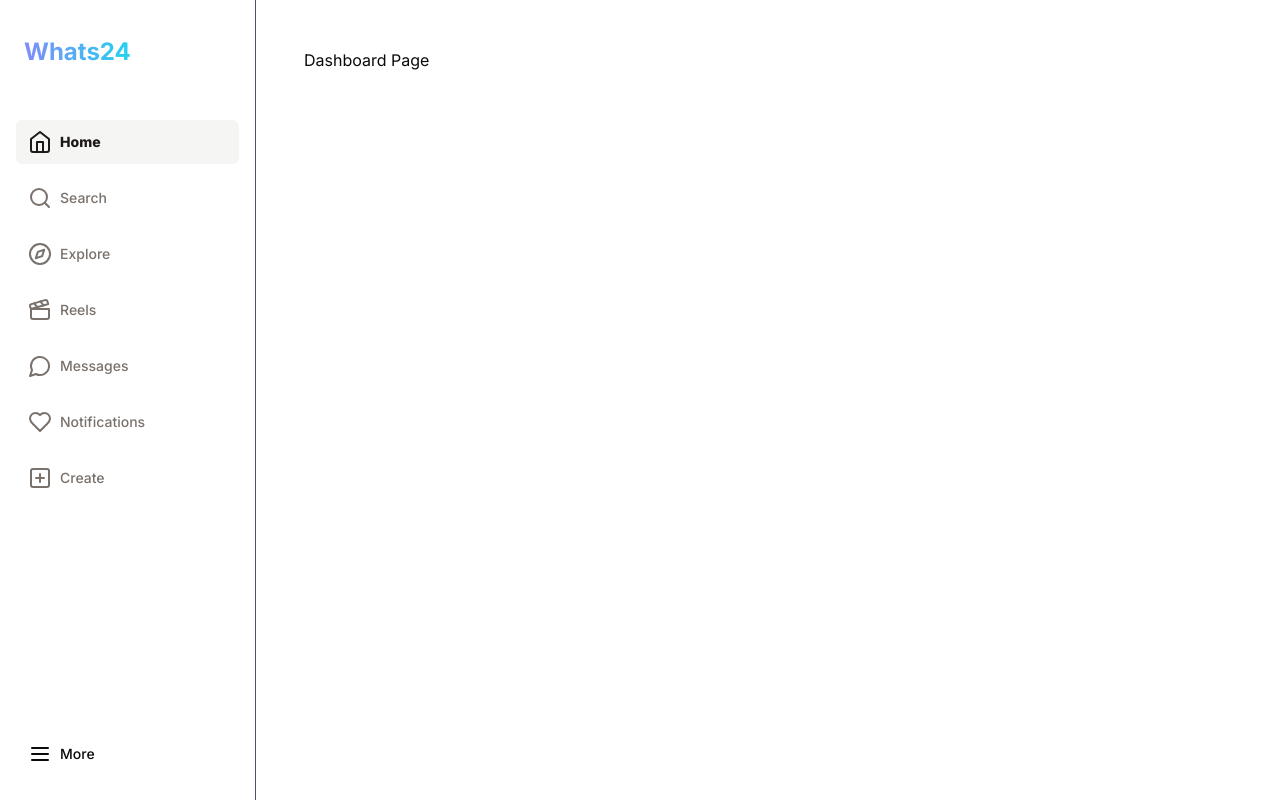
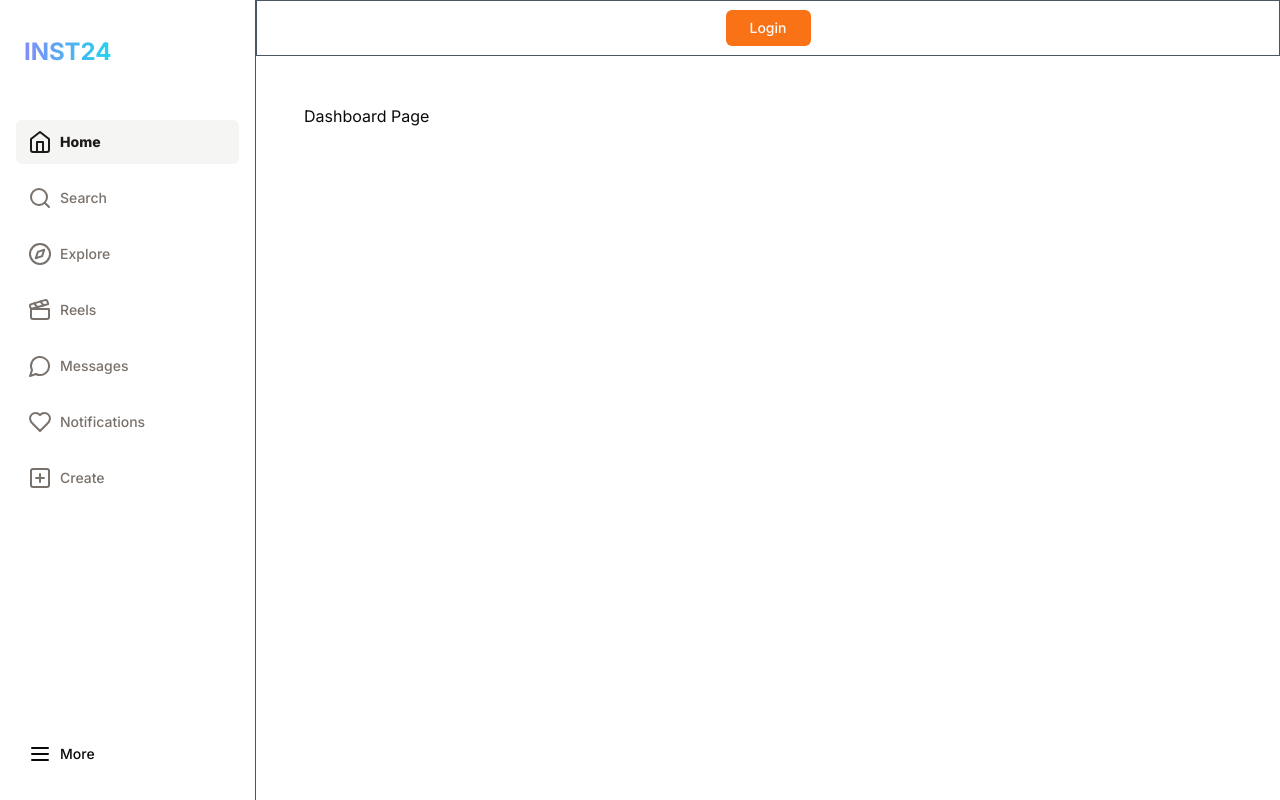
Before and after one commit to NeilRow56/inst2024, a Next.js app: page /dashboard in a window 1280 px wide. Built offline with nearby package versions, Linux system fonts and the light colour scheme; no server answers.

Commit message:
Clerk authentication set up

```diff
--- a/package.json
+++ b/package.json
@@ -9,6 +9,8 @@
     "lint": "next lint"
   },
   "dependencies": {
+    "@clerk/nextjs": "^4.29.7",
+    "@clerk/themes": "^1.7.9",
     "@radix-ui/react-dropdown-menu": "^2.0.6",
     "@radix-ui/react-label": "^2.0.2",
     "@radix-ui/react-slot": "^1.0.2",
--- /dev/null
+++ b/src/app/(clerk)/layout.tsx
@@ -0,0 +1,7 @@
+const ClerkLayout = ({ children }: { children: React.ReactNode }) => {
+  return (
+    <div className="flex h-full items-center justify-center">{children}</div>
+  )
+}
+
+export default ClerkLayout
--- /dev/null
+++ b/src/app/(clerk)/sign-in/[[...sign-in]]/page.tsx
@@ -0,0 +1,5 @@
+import { SignIn } from '@clerk/nextjs'
+
+export default function Page() {
+  return <SignIn />
+}
--- /dev/null
+++ b/src/app/(clerk)/sign-up/[[...sign-up]]/page.tsx
@@ -0,0 +1,5 @@
+import { SignUp } from '@clerk/nextjs'
+
+export default function Page() {
+  return <SignUp />
+}
--- a/src/app/dashboard/layout.tsx
+++ b/src/app/dashboard/layout.tsx
@@ -1,3 +1,4 @@
+import Navbar from '@/components/dashboard-layout/Navbar'
 import Sidebar from '@/components/dashboard-layout/Sidebar'
 import React, { ReactNode } from 'react'
 
@@ -7,8 +8,11 @@ function DashboardLayout({ children }: { children: ReactNode }) {
       <div className="w-20 flex-none border-gray-600 md:border-r lg:w-64">
         <Sidebar />
       </div>
-      <div className="mx-auto mt-20 w-full max-w-7xl flex-1 flex-grow p-4 sm:p-6 md:mt-0 md:overflow-y-auto md:p-12">
-        {children}
+      <div className="flex  w-full flex-col">
+        <Navbar />
+        <div className="mx-auto mt-20 w-full max-w-7xl flex-1 flex-grow p-4 sm:p-6 md:mt-0 md:overflow-y-auto md:p-12">
+          {children}
+        </div>
       </div>
     </div>
   )
--- a/src/app/layout.tsx
+++ b/src/app/layout.tsx
@@ -2,11 +2,14 @@ import type { Metadata } from 'next'
 import { Inter } from 'next/font/google'
 import './globals.css'
 import { ThemeProvider } from '@/components/providers/ThemeProvider'
+import { ClerkProvider } from '@clerk/nextjs'
+import { dark } from '@clerk/themes'
+import Navbar from '@/components/dashboard-layout/Navbar'
 
 const inter = Inter({ subsets: ['latin'] })
 
 export const metadata: Metadata = {
-  title: 'Create Next App',
+  title: 'Inst2024',
   description: 'Generated by create next app',
 }
 
@@ -16,6 +19,11 @@ export default function RootLayout({
   children: React.ReactNode
 }) {
   return (
+    <ClerkProvider
+      appearance={{
+        baseTheme: dark,
+      }}
+    >
       <html lang="en" suppressHydrationWarning={true}>
         <body className={inter.className}>
           <ThemeProvider
@@ -28,5 +36,6 @@ export default function RootLayout({
           </ThemeProvider>
         </body>
       </html>
+    </ClerkProvider>
   )
 }
--- a/src/components/dashboard-layout/Logo.tsx
+++ b/src/components/dashboard-layout/Logo.tsx
@@ -17,7 +17,7 @@ function Logo() {
       <p
         className={` hidden bg-gradient-to-r from-indigo-400 to-cyan-400 bg-clip-text text-2xl font-bold text-transparent lg:block`}
       >
-        Whats24
+        INST24
       </p>
     </Link>
   )
--- /dev/null
+++ b/src/components/dashboard-layout/Navbar.tsx
@@ -0,0 +1,24 @@
+import { UserButton } from '@clerk/nextjs'
+import { Button } from '../ui/button'
+import Link from 'next/link'
+import { auth } from '@clerk/nextjs'
+
+function Navbar() {
+  const { userId } = auth()
+
+  return (
+    <div className="flex h-14 w-full items-center justify-center border border-gray-600  bg-white  px-2 dark:bg-neutral-950 md:px-12  lg:px-48">
+      <div className=" flex gap-6 ">
+        {userId ? (
+          <UserButton afterSignOutUrl="/" />
+        ) : (
+          <Button asChild size="sm" className="px-6  ">
+            <Link href="/sign-in">Login</Link>
+          </Button>
+        )}
+      </div>
+    </div>
+  )
+}
+
+export default Navbar
--- /dev/null
+++ b/src/middleware.ts
@@ -0,0 +1,12 @@
+import { authMiddleware } from '@clerk/nextjs'
+
+// This example protects all routes including api/trpc routes
+// Please edit this to allow other routes to be public as needed.
+// See https://clerk.com/docs/references/nextjs/auth-middleware for more information about configuring your Middleware
+export default authMiddleware({
+  publicRoutes: ['/', '/dashboard'],
+})
+
+export const config = {
+  matcher: ['/((?!.+\\.[\\w]+$|_next).*)', '/', '/(api|trpc)(.*)'],
+}
```
Also changed, not shown: 1 other file (tests, documents, lock files or other folders). Lines whose indentation alone changed are shown as unchanged.
